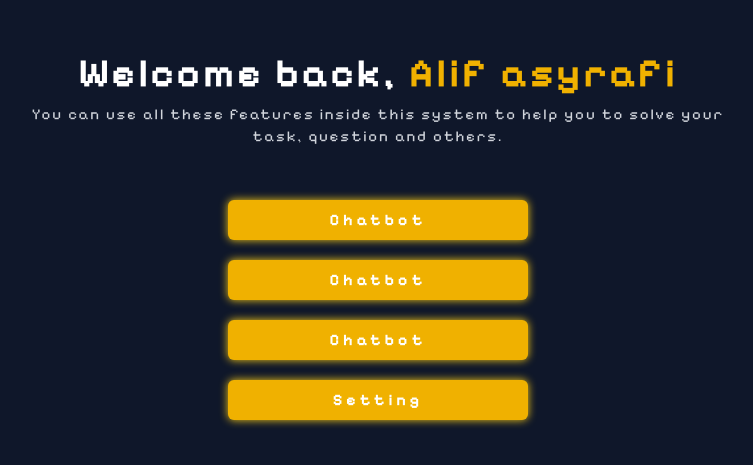
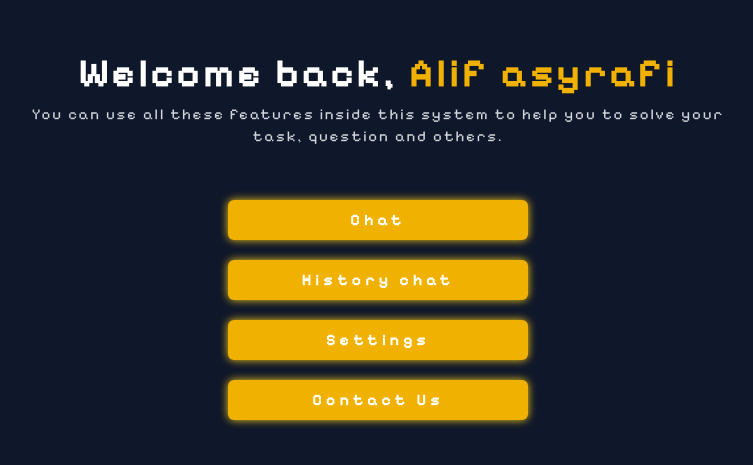
Before and after one commit to Asyrafi0257/chatbot, a Next.js app: page /dashboard in a window 1280 px wide. Shown: the part 159-624 px from the top of the page, without its empty margins (262-1015 px from the left). Built offline with nearby package versions, Linux system fonts and the light colour scheme.

Commit message:
feat: add page for chat, history and setting

```diff
--- /dev/null
+++ b/app/(frontend)/(main)/chat/layout.tsx
@@ -0,0 +1,16 @@
+import { Metadata } from "next";
+
+export const metadata : Metadata = {
+    title : "Chat",
+    description : "This page used to user to interact with AI"
+}
+
+export default function LayoutChat({children} : Readonly <{
+    children : React.ReactNode
+}>) {
+    return (
+        <div>
+            {children}
+        </div>
+    )
+}
--- /dev/null
+++ b/app/(frontend)/(main)/chat/page.tsx
@@ -0,0 +1,9 @@
+"use client";
+
+export default function Chat(){
+    return (
+        <div>
+            <h2>Chatting page</h2>
+        </div>
+    )
+}
--- a/app/(frontend)/(main)/dashboard/page.tsx
+++ b/app/(frontend)/(main)/dashboard/page.tsx
@@ -1,6 +1,19 @@
 "use client";
 
+import { useRouter } from "next/navigation";
+
 export default function Dashboard(){
+
+    const router =  useRouter();
+
+    const handleChat = () => {
+        router.push("/chat");
+    }
+
+    const handleHistory = () => {
+        router.push("/history-chat");
+    }
+
     return (
         <div className="flex flex-col h-screen bg-[#0F172A] justify-center items-center">
             <h2 className="text-white text-[40px] font-bold font-pixel tracking-[3px]">Welcome back, <span className="text-yellow-500">Alif asyrafi</span></h2>
@@ -8,19 +21,19 @@ export default function Dashboard(){
 
             <div className="flex flex-col mt-13 justify-center items-center w-full">
                 <div className="flex flex-row bg-yellow-500 w-[300px] h-[40px] rounded-md cursor-pointer shadow-[0_0_8px_#facc15] items-center mb-5">
-                    <button className="h-full w-full cursor-pointer text-white font-bold font-pixel tracking-[4px]">Chatbot</button>
+                    <button className="h-full w-full cursor-pointer text-white font-bold font-pixel tracking-[4px]" onClick={handleChat}>Chat</button>
                 </div>
 
                 <div className="flex flex-row bg-yellow-500 w-[300px] h-[40px] rounded-md cursor-pointer shadow-[0_0_8px_#facc15] items-center mb-5">
-                    <button className="h-full w-full cursor-pointer text-white font-bold font-pixel tracking-[4px]">Chatbot</button>
+                    <button className="h-full w-full cursor-pointer text-white font-bold font-pixel tracking-[4px]" onClick={handleHistory}>History chat</button>
                 </div>
 
                 <div className="flex flex-row bg-yellow-500 w-[300px] h-[40px] rounded-md cursor-pointer shadow-[0_0_8px_#facc15] items-center mb-5">
-                    <button className="h-full w-full cursor-pointer text-white font-bold font-pixel tracking-[4px]">Chatbot</button>
+                    <button className="h-full w-full cursor-pointer text-white font-bold font-pixel tracking-[4px]">Settings</button>
                 </div>
 
                 <div className="flex flex-row bg-yellow-500 w-[300px] h-[40px] rounded-md cursor-pointer shadow-[0_0_8px_#facc15] items-center mb-5">
-                    <button className="h-full w-full cursor-pointer text-white font-bold font-pixel tracking-[4px]">Setting</button>
+                    <button className="h-full w-full cursor-pointer text-white font-bold font-pixel tracking-[4px]">Contact Us</button>
                 </div>
             </div>
         </div>
--- /dev/null
+++ b/app/(frontend)/(main)/history-chat/layout.tsx
@@ -0,0 +1,16 @@
+import { Metadata } from "next";
+
+export const metadata : Metadata = {
+    title: "History chat",
+    description : "This history chat used to help user to review back previous chat with AI"
+}
+
+export default function LayoutHistory({children} : Readonly <{
+    children : React.ReactNode
+}>) {
+    return (
+        <div>
+            {children}
+        </div>
+    )
+}
--- /dev/null
+++ b/app/(frontend)/(main)/history-chat/page.tsx
@@ -0,0 +1,9 @@
+"use client";
+
+export default function HistoryChat(){
+    return (
+        <div>
+            <h2>This page for history chat</h2>
+        </div>
+    )
+}
```
